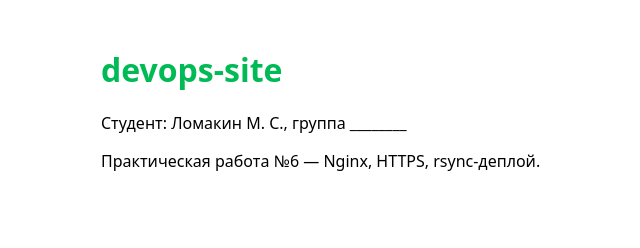
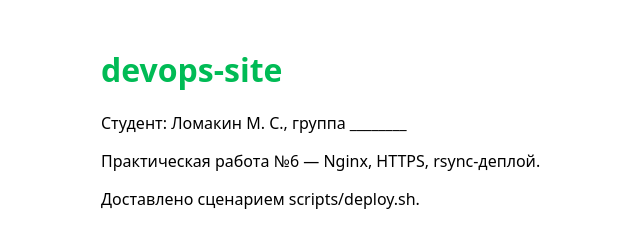
Before and after one commit to maxim007mv/devops-course-2026-mirror, a plain HTML site: page site/index.html in a window 1280 px wide. Shown: the whole page, without its empty margins (219-859 px from the left). Drawn offline with Linux system fonts and the light colour scheme.

Commit message:
feat(site): show deploy note on index page

```diff
--- a/site/index.html
+++ b/site/index.html
@@ -13,6 +13,6 @@
   <h1>devops-site</h1>
   <p>Студент: Ломакин М. С., группа ________</p>
   <p>Практическая работа №6 — Nginx, HTTPS, rsync-деплой.</p>
+  <p>Доставлено сценарием scripts/deploy.sh.</p>
 </body>
 </html>
-<!-- deploy-test 2026-10-21T07:35:39+03:00 -->
```
